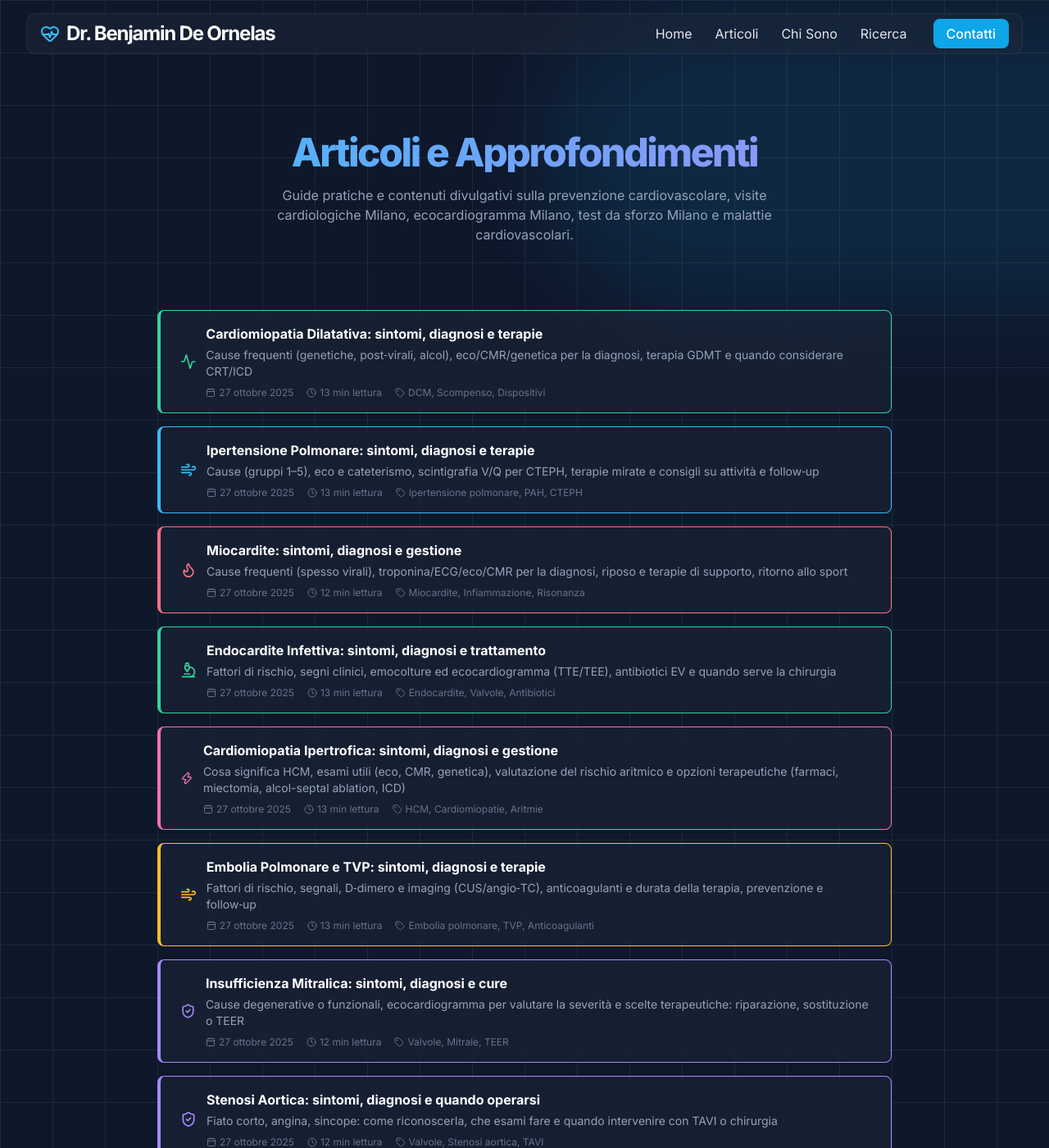
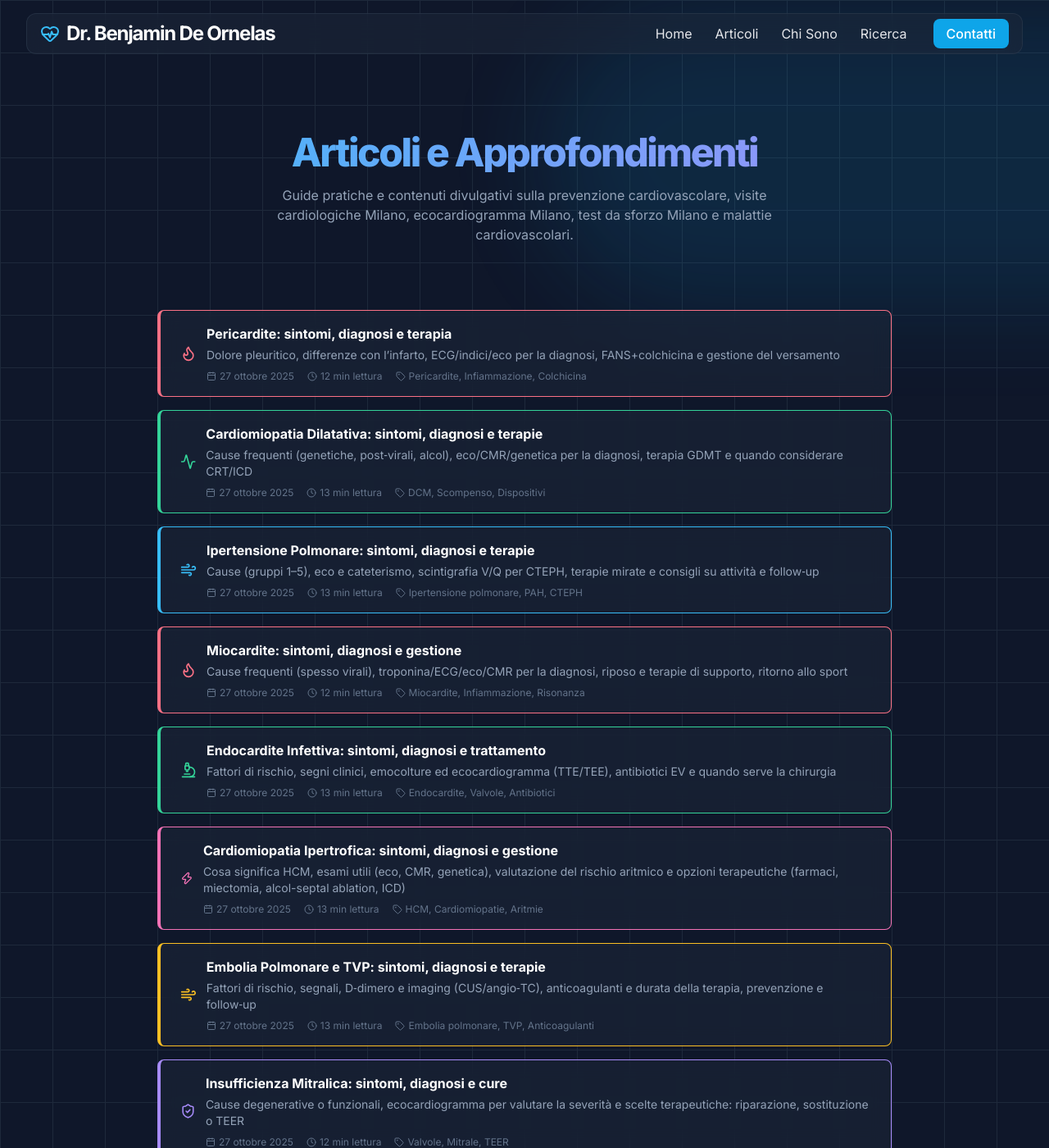
Before and after one commit to bdeornelas/bdeornelas.github.io, a Jekyll site: the page built from articles/index.html, in a window 1280 px wide and 1400 px high. Shown: the whole window at 82% size. Built offline with Jekyll 4.4.1, drawn with Linux system fonts in a browser that asks for light colours; nearby versions of some CDN libraries; some of the changed text lies outside the part shown.

Commit message:
Add articles: Pericardite, Ipertensione polmonare, Cardiomiopatia dilatativa — stile informativo non ansiogeno; aggiorna lista

```diff
--- a/articles/index.html
+++ b/articles/index.html
@@ -24,6 +24,33 @@ twitter_image: /assets/img/og-card.jpg
       <!-- Lista articoli -->
       <section class="max-w-4xl mx-auto">
         <ul class="space-y-4" id="articles-list">
+
+          <!-- ARTICOLO PERICARDITE -->
+          <li>
+            <a href="/articles/pericardite/" class="block px-6 py-4 rounded-lg glass-card border-l-4 border-rose-400 hover:border-rose-300 hover:bg-slate-800/50 transition group">
+              <div class="flex items-center gap-3">
+                <i data-lucide="flame" class="w-5 h-5 text-rose-400 group-hover:text-rose-300"></i>
+                <div>
+                  <h3 class="font-bold text-white group-hover:text-sky-100">Pericardite: sintomi, diagnosi e terapia</h3>
+                  <p class="text-sm text-slate-400 mt-1">Dolore pleuritico, differenze con l’infarto, ECG/indici/eco per la diagnosi, FANS+colchicina e gestione del versamento</p>
+                  <div class="flex items-center gap-4 mt-2 text-xs text-slate-500">
+                    <span class="flex items-center gap-1">
+                      <i data-lucide="calendar" class="w-3 h-3"></i>
+                      27 ottobre 2025
+                    </span>
+                    <span class="flex items-center gap-1">
+                      <i data-lucide="clock" class="w-3 h-3"></i>
+                      12 min lettura
+                    </span>
+                    <span class="flex items-center gap-1">
+                      <i data-lucide="tag" class="w-3 h-3"></i>
+                      Pericardite, Infiammazione, Colchicina
+                    </span>
+                  </div>
+                </div>
+              </div>
+            </a>
+          </li>
 
           <!-- ARTICOLO CARDIOMIOPATIA DILATATIVA -->
           <li>
```
Also changed, not shown: articles/pericardite/index.html (added, +161 -0 lines).
